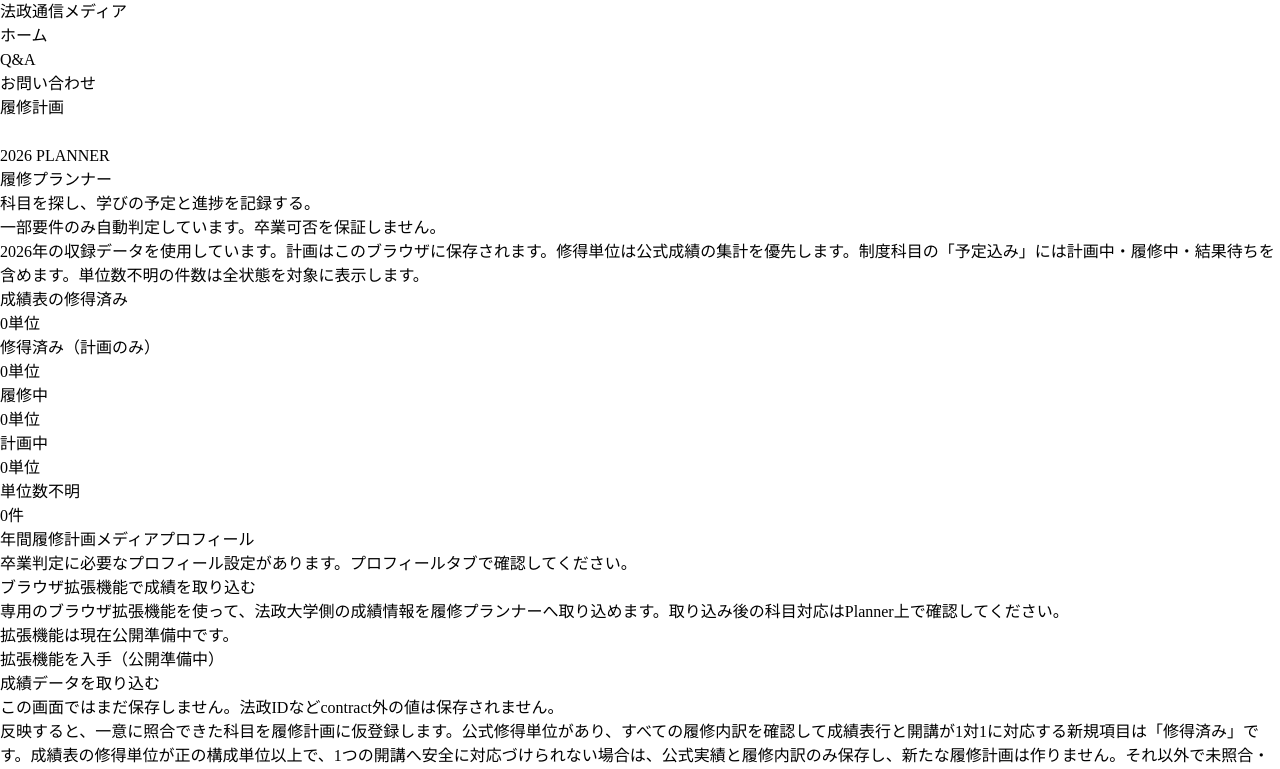
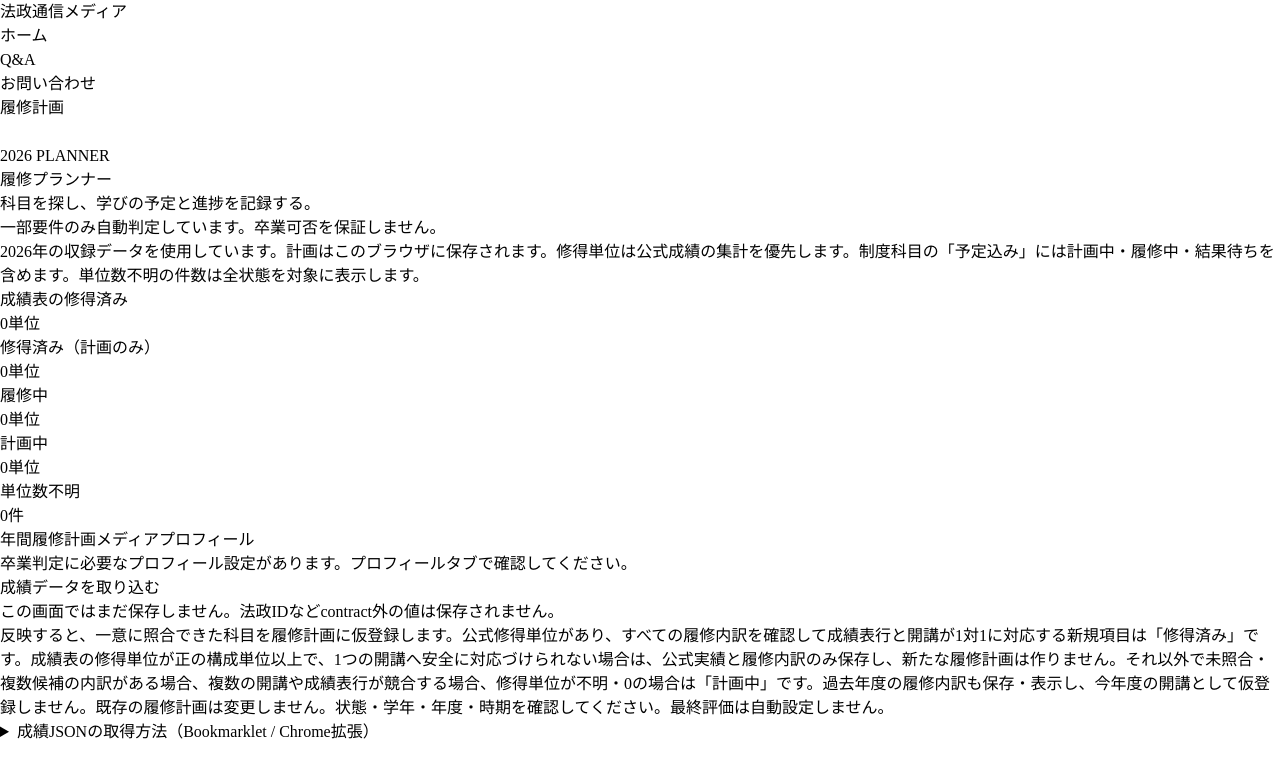
Before and after one commit to wata-0911/housei-media, a React (Vite) app: page /planner in a window 1280 px wide. Shown: the top 769 px of the page. Built offline with nearby package versions, Linux system fonts and the light colour scheme.

Commit message:
fix(planner): hide unpublished extension entry

```diff
--- a/src/pages/PlannerPage.tsx
+++ b/src/pages/PlannerPage.tsx
@@ -29,7 +29,6 @@ import { deriveCurriculumCourseView } from '../planner/curriculumCourseView';
 import { plannerItemFromCourseSearch, updatePlannerItem } from '../planner/plannerItemState';
 import { GRADE_HANDOFF_REQUEST, gradeHandoffToken, isGradeHandoffResponse } from '../planner/directGradeHandoff';
 import { guidanceEligibilityCredits, guidanceForScope } from '../planner/thesisGuidance';
-import BrowserExtensionEntrySection from '../components/planner/BrowserExtensionEntrySection';
 import { missingGraduationProfilePrerequisites } from '../planner/graduationProfile';
 
 function readSavedState(): LoadResult {
@@ -244,7 +243,6 @@ export default function PlannerPage() {
           onThesisStatusChange={status => commit(setThesisProgressForScope(state, catalog, state.selectedScopeId, { status }), '卒業論文の進捗を保存しました。')} />
         {profileNeedsAttention && <p className="border-l-4 border-sky-600 bg-sky-50 p-3 text-sm text-sky-900">卒業判定に必要なプロフィール設定があります。プロフィールタブで確認してください。</p>}
         <AnnualCreditLimitNotice rows={annualLimitRows} />
-        <BrowserExtensionEntrySection />
         <GradeImportPanel offerings={catalog.offerings} plannedItems={state.items} existing={state.importedStudyRecords} existingCourses={state.importedCourseAchievements} disabled={loaded.error !== null} onApply={applyGradeImport} directImport={directImport} onDirectResult={onDirectResult} />
         <CourseSearch curriculumProgress={curriculumProgress} classify={classify} catalog={catalog} selectedScopeId={state.selectedScopeId} offerings={catalog.offerings} addedIds={new Set(state.items.map(item => item.offeringId))} disabled={loaded.error !== null} onAdd={addOffering} onAddPublicCourse={addPublicCourse} />
         <CurriculumCourseList catalog={catalog} classify={classify} view={curriculumCourseView} publicCourses={state.publicCourses} offerings={offeringsById} disabled={loaded.error !== null} onChange={changeItem} onChangeImportedMeta={changeImportedUserMeta} onChangeImportedCourse={changeImportedCourseAchievement} onRemove={removeItem} onChangePublicCourse={changePublicCourse} onRemovePublicCourse={removePublic} onChangeEvaluation={changeEvaluation} onChangeCorrespondence={changeCorrespondenceProgress} onOpenMedia={() => setActiveTab('media')} />
```
